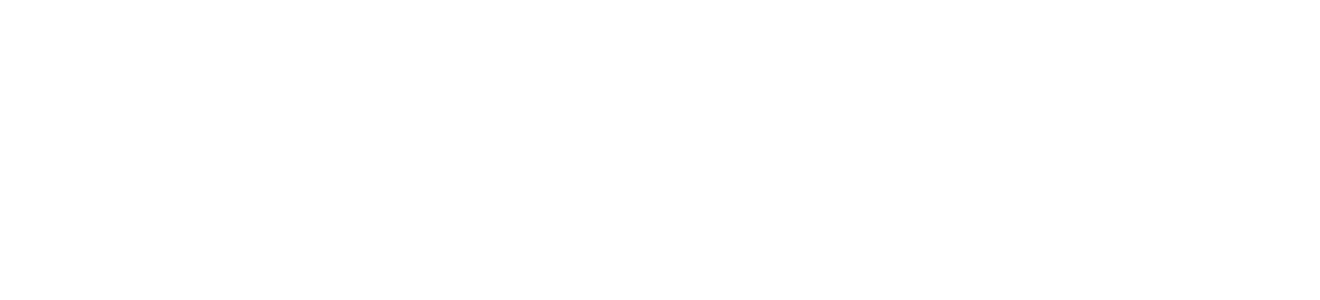
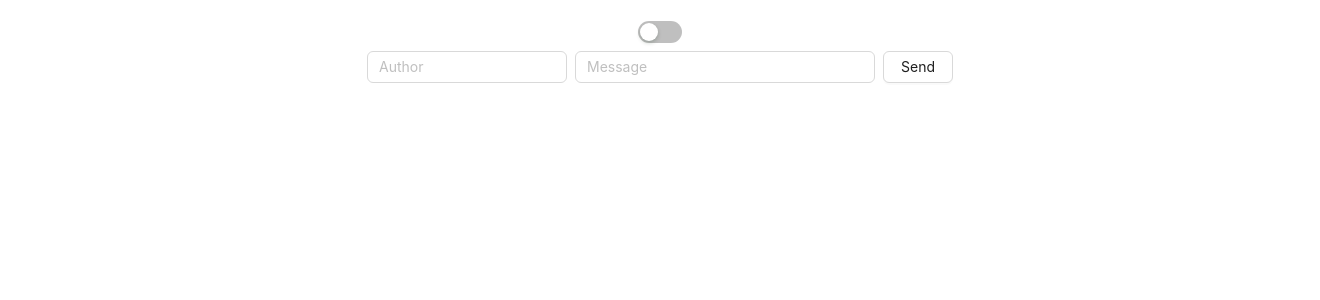
Before and after one commit to katwyp4/student_app, a React (Create React App) app in the folder client/: page /chat in a window 1280 px wide. Shown: the top 300 px of the page, 1320 px wide, since content can reach past the window. Built offline with nearby package versions, Linux system fonts and the light colour scheme.

Commit message:
Podstawowy widok do testow backendu

```diff
--- a/client/src/pages/Chat/Chat.jsx
+++ b/client/src/pages/Chat/Chat.jsx
@@ -1,5 +1,70 @@
+import React from 'react';
+import { Button, Input, Space, notification, Card, Avatar, Skeleton, Switch } from 'antd';
 
+const { Meta } = Card;
 
-export default function Chat(){
+export default function Chat() {
+    const [posts, setPosts] = React.useState([]);
+    const [message, setMessage] = React.useState('');
+    const [author, setAuthor] = React.useState('');
+    const [api, contextHolder] = notification.useNotification();
+    const [loading, setLoading] = React.useState(true);
 
-};
+    const notify = (type, title, description) => {
+        api[type]({
+            message: title,
+            description: description,
+            placement: 'topRight',
+        });
+    };
+
+    const sendMessage = async () => {
+        try {
+            if (!message) { throw new Error('Brakuje wiadomości.'); }
+            if (!author) { throw new Error('Brakuje autora.'); }
+            const timestamp = new Date().toLocaleString();
+            const newPost = { message, author, timestamp };
+            notify('success', 'Wysłano!', message);
+            setPosts([...posts, newPost]);
+            setMessage('');
+            setAuthor('');
+        } catch (error) {
+            notify('error', 'Przykro nam :(', `Wysyłanie wiadomości nie powiodło się: ${error.message}`);
+        }
+    };
+
+    const onChange = (checked) => {
+        setLoading(!checked);
+    };
+
+    return (
+        <Space direction="vertical" style={{ width: '100vw', height: '100vh', display: "flex", alignItems: "center", padding: 20 }}>
+            {contextHolder}
+            <Switch checked={!loading} onChange={onChange} />
+            {posts.map((post, index) => (
+                <Card
+                    key={index}
+                    style={{ width: 300, marginTop: 16 }}
+                    actions={[
+                        post.timestamp
+                        // <EditOutlined key="edit" />,
+                        // <EllipsisOutlined key="ellipsis" />,
+                    ]}
+                >
+                    <Skeleton loading={loading} avatar active>
+                        <Meta
+                            avatar={<Avatar src={`https://api.dicebear.com/7.x/miniavs/svg?seed=${index + 1}`} />}
+                            title={`${post.author} `}
+                            description={post.message}
+                        />
+                    </Skeleton>
+                </Card>
+            ))}
+            <Space direction="horizontal" style={{ width: '100%', justifyContent: "center" }}>
+                <Input placeholder='Author' value={author} onChange={(e) => setAuthor(e.target.value)} style={{ width: 200 }} />
+                <Input placeholder='Message' value={message} onChange={(e) => setMessage(e.target.value)} style={{ width: 300 }} />
+                <Button style={{ width: 70 }} onClick={sendMessage}>Send</Button>
+            </Space>
+        </Space>
+    );
+}
```
